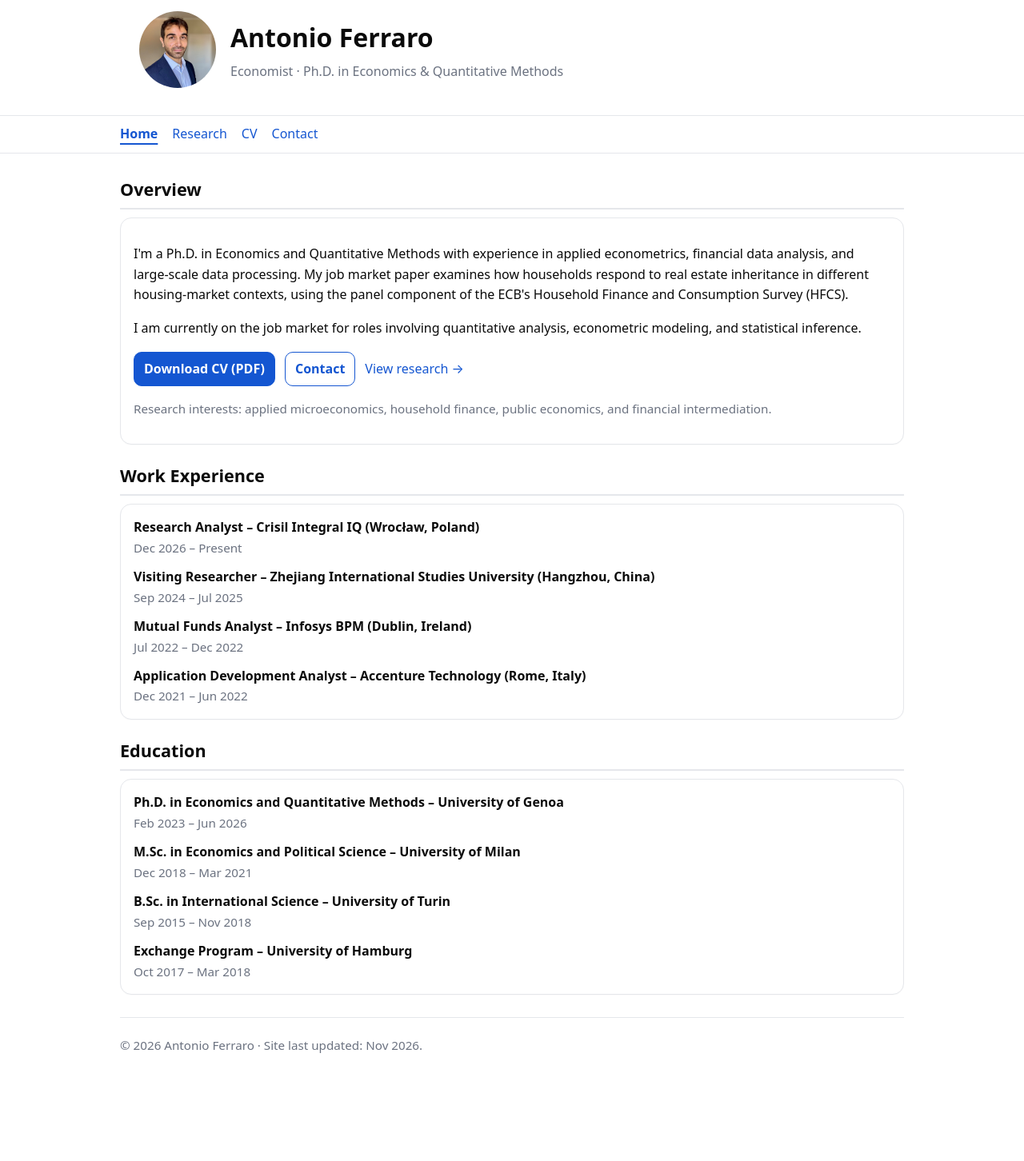
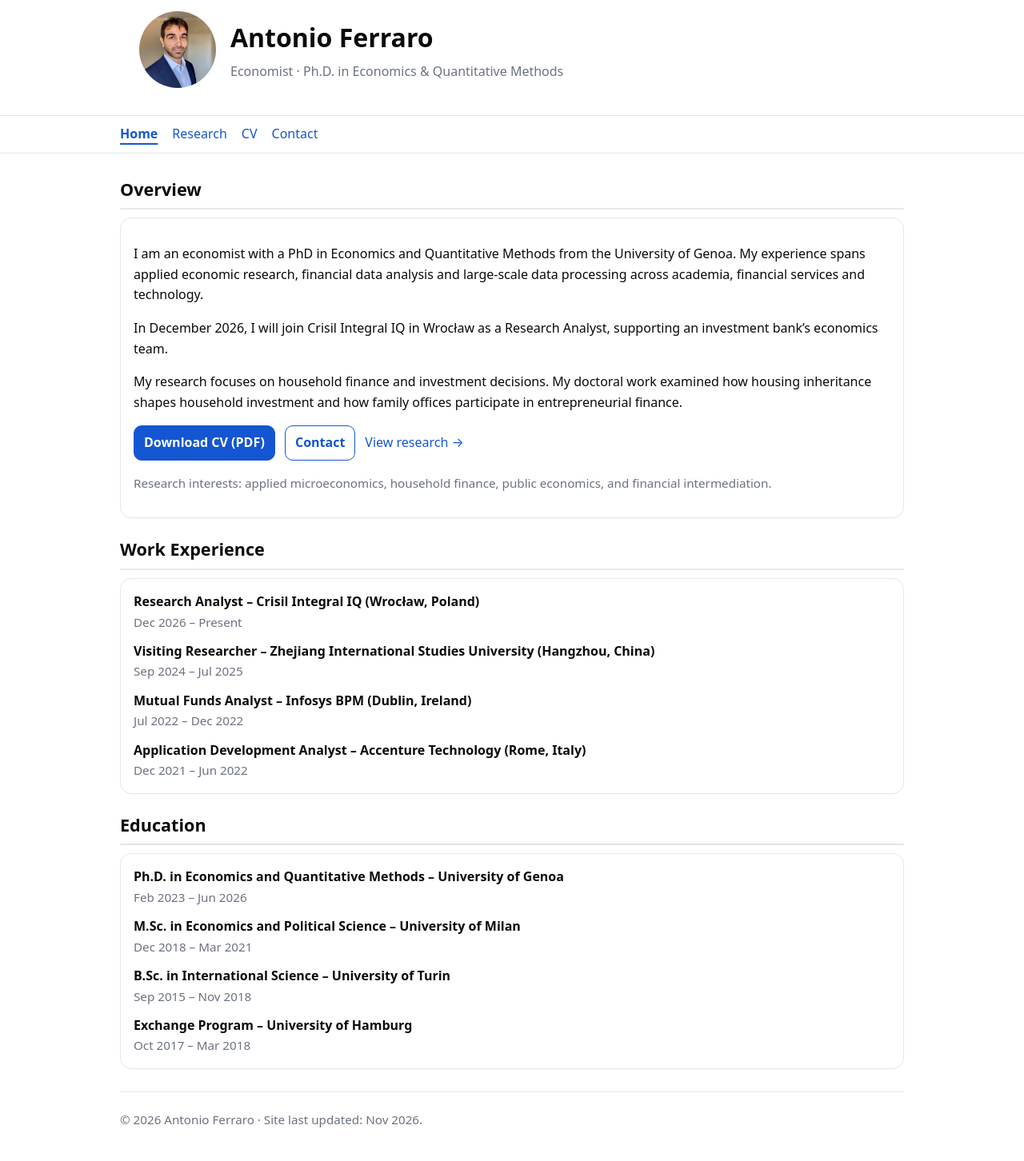
Before and after one commit to ferraroantonio/ferraroantonio.github.io, a Jekyll site: the page built from index.md, in a window 1280 px wide. Shown: the whole page at 80% size. Built offline with Jekyll 4.4.1, drawn with Linux system fonts in a browser that asks for light colours; before the commit the page ends 1359 px from its top, so only the background shows below that.

Commit message:
Update index.md

```diff
--- a/index.md
+++ b/index.md
@@ -7,8 +7,9 @@ description: "Antonio Ferraro – Ph.D. in Economics and Quantitative Methods. A
 <section id="about">
 <h2>Overview</h2>
 <div class="card">
-<p>I'm a Ph.D. in Economics and Quantitative Methods with experience in applied econometrics, financial data analysis, and large-scale data processing. My job market paper examines how households respond to real estate inheritance in different housing-market contexts, using the panel component of the ECB's Household Finance and Consumption Survey (HFCS).</p>
-<p>I am currently on the job market for roles involving quantitative analysis, econometric modeling, and statistical inference.</p>
+<p>I am an economist with a PhD in Economics and Quantitative Methods from the University of Genoa. My experience spans applied economic research, financial data analysis and large-scale data processing across academia, financial services and technology.</p>
+<p>In December 2026, I will join Crisil Integral IQ in Wrocław as a Research Analyst, supporting an investment bank’s economics team.</p>
+<p>My research focuses on household finance and investment decisions. My doctoral work examined how housing inheritance shapes household investment and how family offices participate in entrepreneurial finance.</p>
 <p class="overview-actions">
   <a class="btn" href="{{ '/assets/CV_Ferraro.pdf' | relative_url }}" download>Download CV (PDF)</a>
   <a class="btn btn-secondary" href="{{ '/contact' | relative_url }}">Contact</a>
```
